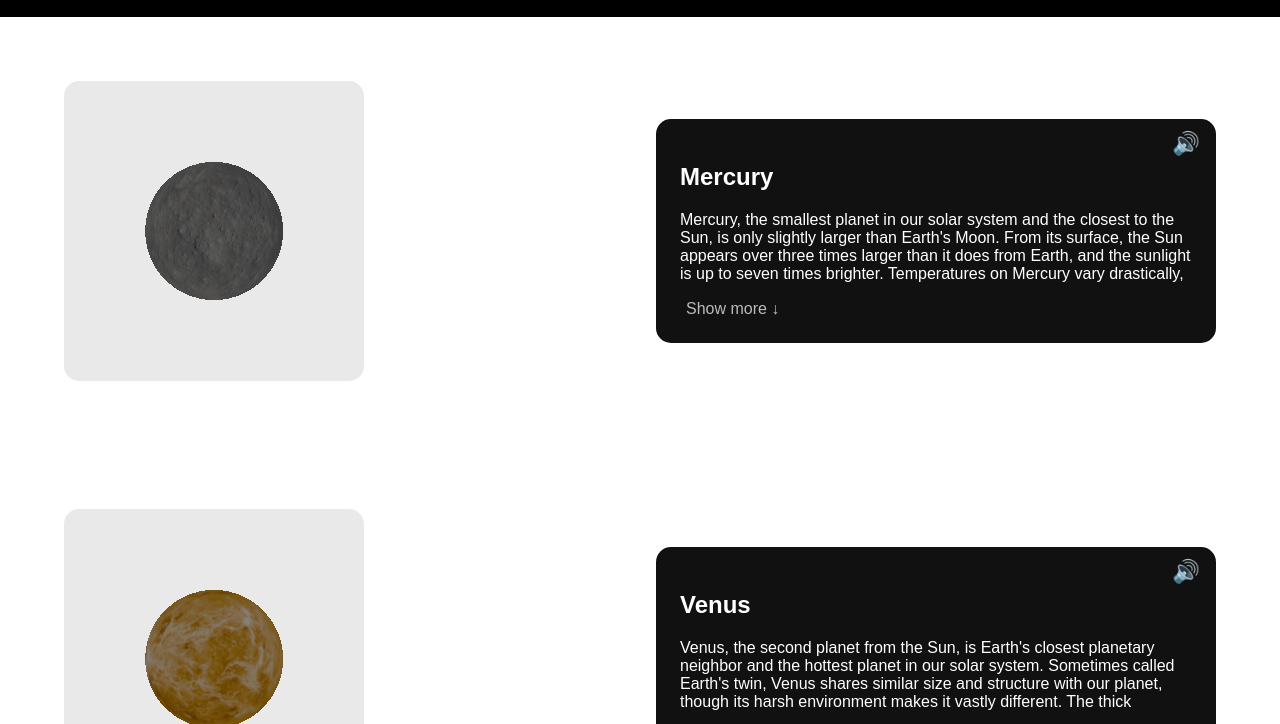
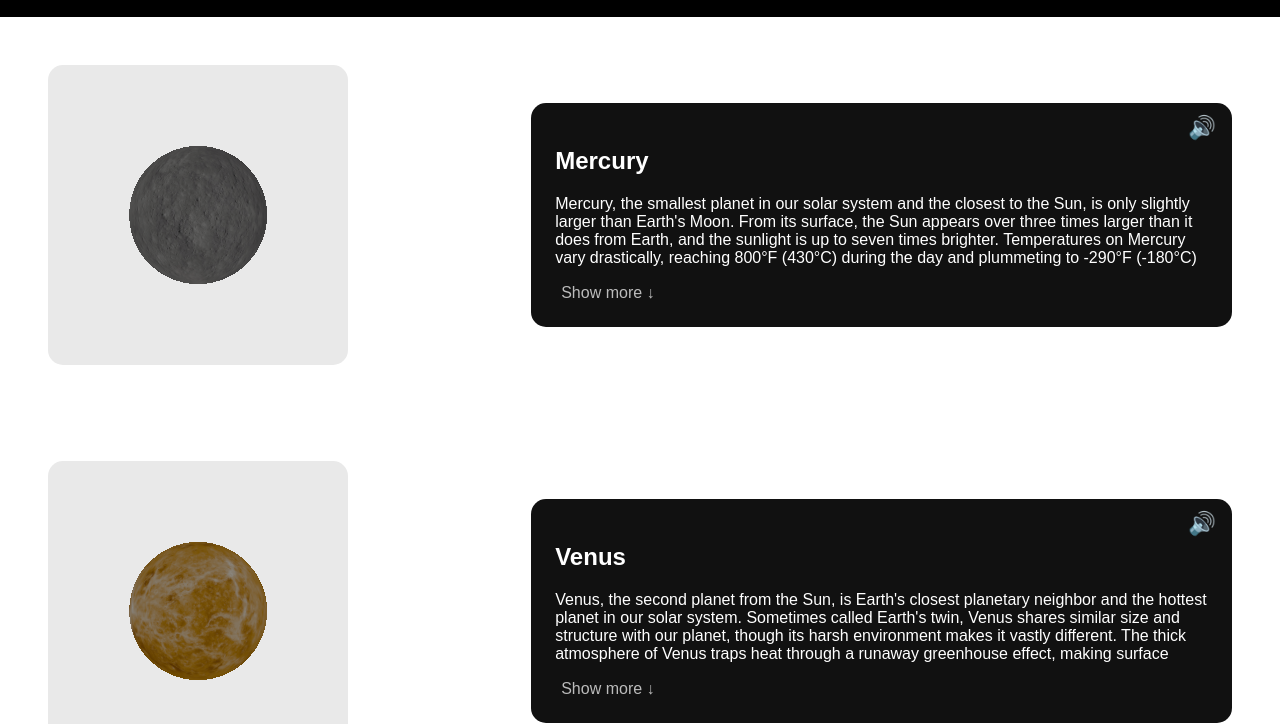
Before and after one commit to iggurrea/Multimedia_technologies_planets_web, a plain HTML site: page hmtl/planets.html in a window 1280 px wide. Shown: the part 63-787 px from the top of the page. Drawn offline with nearby package versions, Linux system fonts and the light colour scheme; animation ran at ten frames a second.

Commit message:
final commit

```diff
--- a/css/styles.css
+++ b/css/styles.css
@@ -187,7 +187,7 @@ nav a {
   gap: 2rem;
   align-items: center;
   background-color: #f0f0f0;
-  padding: 2rem;
+  padding: 1rem;
   border-radius: 20px;
 }
 
--- a/css/styles2.css
+++ b/css/styles2.css
@@ -18,9 +18,6 @@ header {
   align-items: center;
 }
 
-
-
-
 .logo img {
   width: 40px;
   height: 40px;
@@ -40,7 +37,7 @@ nav a {
 }
 
 #planets-container {
-  padding: 2rem;
+  padding: 1rem;
   display: flex;
   flex-direction: column;
   gap: 3rem;
@@ -49,8 +46,8 @@ nav a {
 
 .planet-card {
   display: grid;
-  grid-template-columns: 1fr 1fr;
-  gap: 2rem;
+  grid-template-columns: 0.8fr 1.2fr;
+  gap: 1rem;
   align-items: center;
   background-color: white;
   padding: 2rem;
```
Also changed, not shown: 7 other files.
